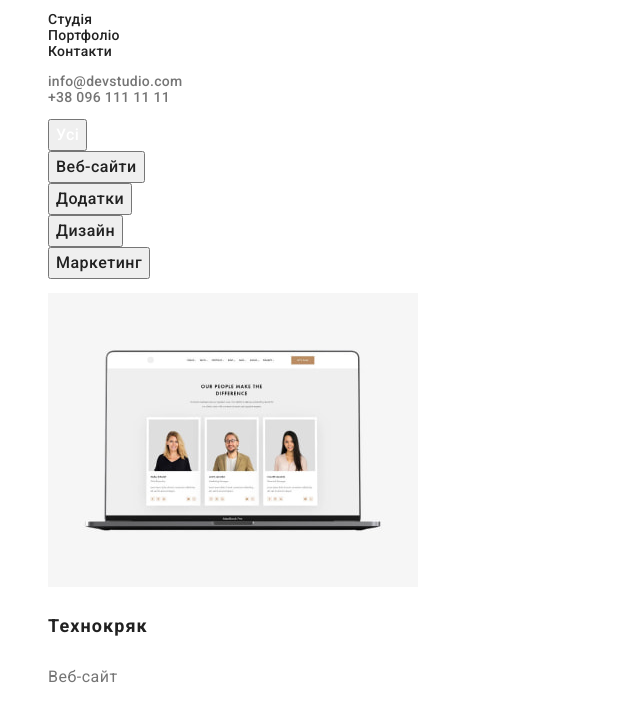
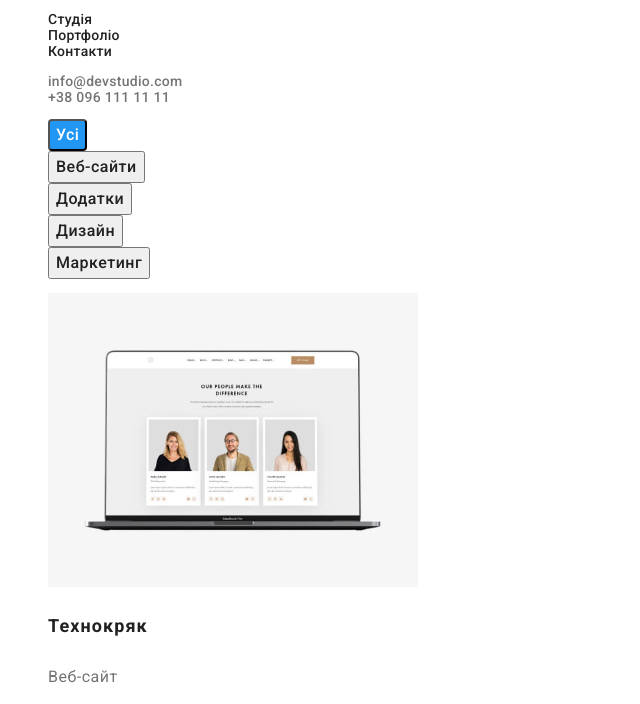
Before and after one commit to TumblerYrik/goit-markup-hw-02, a plain HTML site: page portfolio.html in a window 1280 px wide. Shown: the part 41-745 px from the top of the page, without its empty margins (0-640 px from the left). Drawn offline with Linux system fonts and the light colour scheme.

Commit message:
Update styles.css

```diff
--- a/css/styles.css
+++ b/css/styles.css
@@ -220,7 +220,8 @@ ul {
     font-weight: 500;
     line-height: 1.62;
     letter-spacing: 0.48px;
-
+    border-radius: 4px;
+    background: #2196F3;
 }
 
 .portfolio-all-btn:hover,
```
